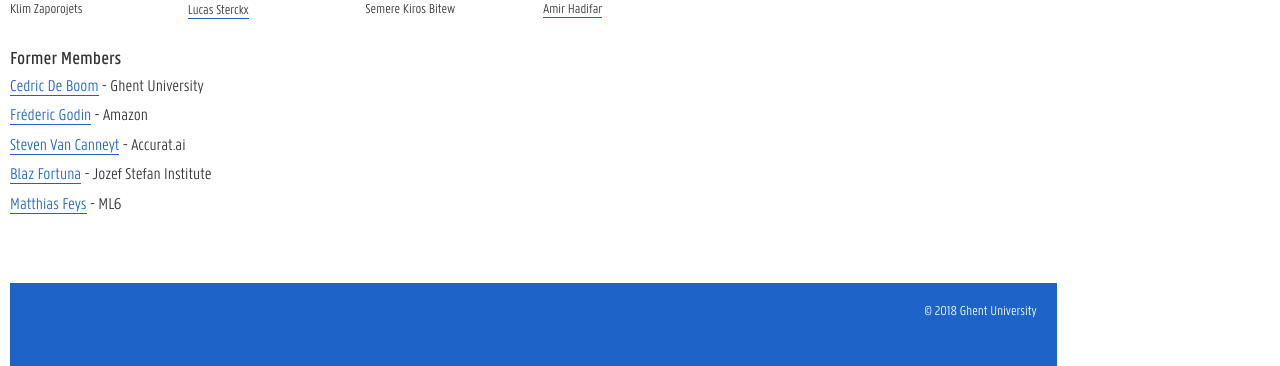
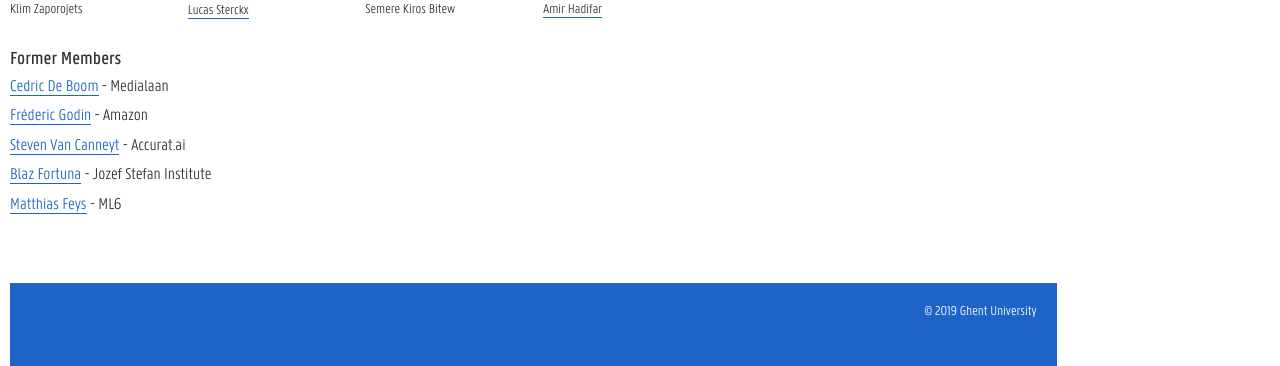
Before and after one commit to UgentT2K/UgentT2K.github.io, a Jekyll site: the page built from index.html, in a window 1280 px wide. Shown: the part 915-1281 px from the top of the page. Built offline with Jekyll 4.4.1, drawn with Linux system fonts in a browser that asks for light colours.

Commit message:
Update footer

```diff
--- a/_includes/footer.html
+++ b/_includes/footer.html
@@ -15,7 +15,7 @@
 
 
             <!-- <li><a href="https://www.ugent.be/castle_logout">Log out</a></li> -->
-            <li>© 2018 Ghent University</li>
+            <li>© 2019 Ghent University</li>
           </ul>
         </div>
 
--- a/_includes/members.html
+++ b/_includes/members.html
@@ -103,7 +103,7 @@
 
 
 											<h3 class=" " id="members">Former Members</h2>
-						<p><a href="http://cedricdeboom.github.io/about/">Cedric De Boom</a> - Ghent University</p>
+												<p><a href="http://cedricdeboom.github.io/about/">Cedric De Boom</a> - Medialaan</p>
 												<p><a href="https://www.fredericgodin.com/">Fréderic Godin</a> - Amazon</p>
 												<p><a href="http://www.stevenvancanneyt.be/">Steven Van Canneyt</a> - Accurat.ai</p>
 												<p><a href="http://blazfortuna.com/index.html">Blaz Fortuna</a> - Jozef Stefan Institute</p>
```
Lines whose indentation alone changed are shown as unchanged.
